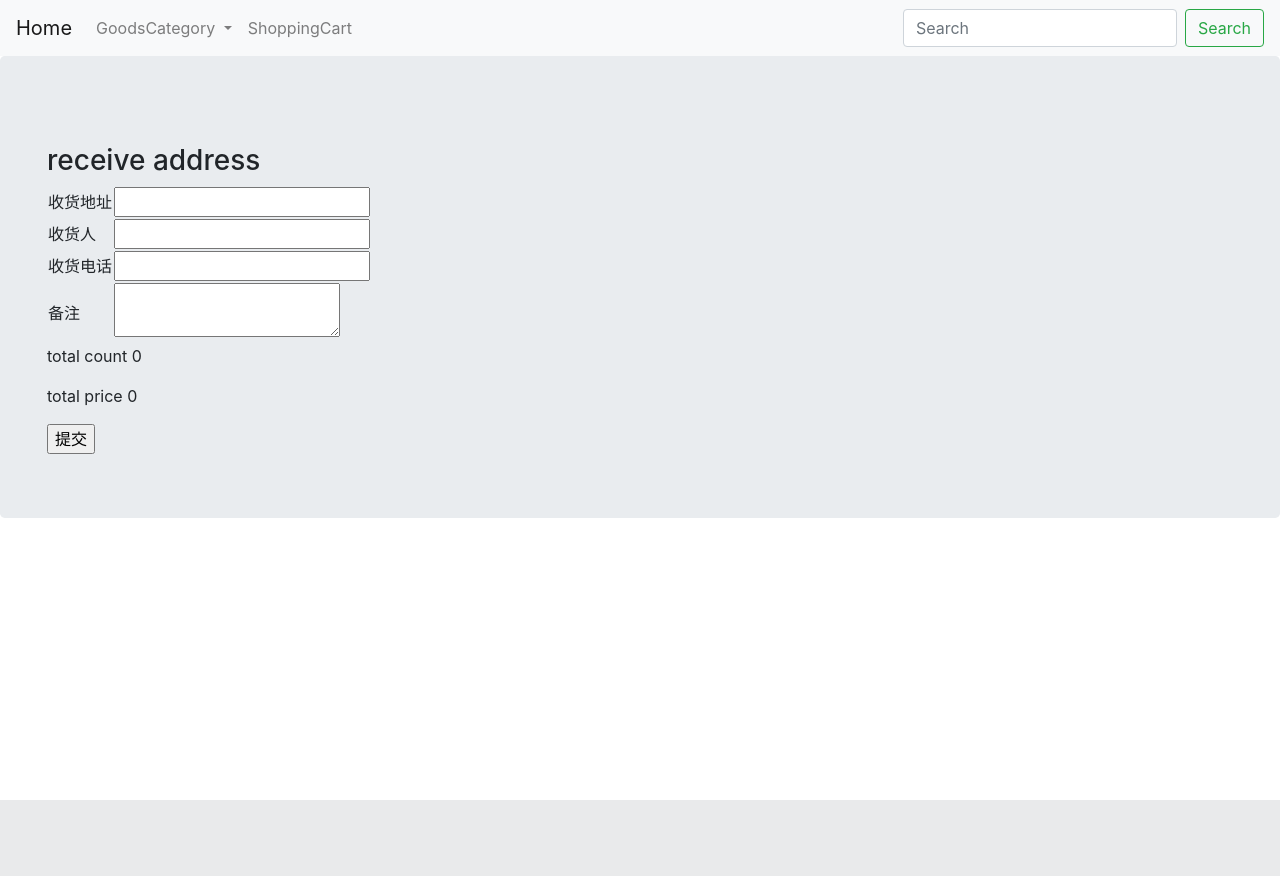
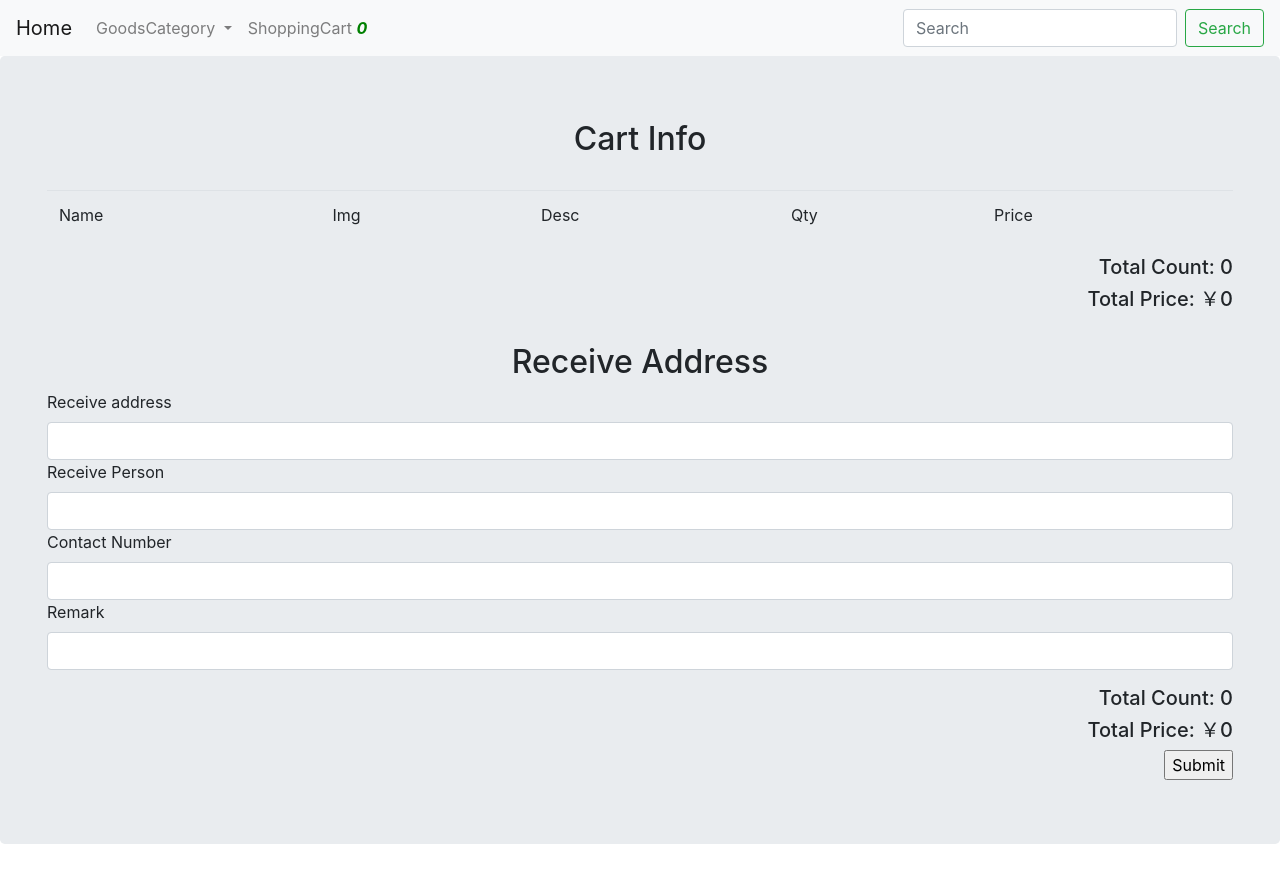
Before and after one commit to yangzongwu/ShopSite, a Django app: page /cart/place_order/ in a window 1280 px wide. Before the commit the page ends 800 px from the top, so only its background shows below. Run offline with Django 3.2, Linux system fonts and the light colour scheme; data that the repository does not hold is empty.

Commit message:
20201111

```diff
--- /dev/null
+++ b/yzwshop/cart/templatetags/cart_number.py
@@ -0,0 +1,15 @@
+from django import template
+
+register = template.Library()
+
+
+@register.inclusion_tag('cart/inclusions/_cartNumber.html', takes_context=True)
+def show_cart_goods_count(context):
+    request = context['request']
+    cart_goods_count = 0
+    for goods_id, goods_num in request.COOKIES.items():
+        if not goods_id.isdigit():
+            continue
+        cart_goods_count += int(goods_num)
+
+    return {'cart_goods_count': cart_goods_count}
--- a/yzwshop/cart/views.py
+++ b/yzwshop/cart/views.py
@@ -118,6 +118,7 @@ def submit_success(request):
     total_num = 0
     for goods in order_goods_list:
         goods_total_money = goods.goods_info.goods_price * goods.goods_num
+        goods.goods_total_money=goods_total_money
         total_money += goods_total_money
         total_num += goods.goods_num
 
--- /dev/null
+++ b/yzwshop/templates/cart/inclusions/_cartNumber.html
@@ -0,0 +1 @@
+{{cart_goods_count}}
--- a/yzwshop/templates/cart/place_order.html
+++ b/yzwshop/templates/cart/place_order.html
@@ -5,42 +5,53 @@
 
 {% block content %}
 
+<h2 align="center">Cart Info</h2><br>
+<table class="table">
+    <thead>
+        <tr>
+            <td scope="col">Name</td>
+            <td scope="col">Img</td>
+            <td scope="col">Desc</td>
+            <td scope="col">Qty</td>
+            <td scope="col">Price</td>
+        </tr>
+    </thead>
+    <tbody>
+        {% for good in cart_goods_list %}
+        <tr>
+            <td><a href="{% url 'goods:goods_detail'%}?id={{good.id}}">{{good.goods_name}}</a></td>
+            <td><a href="{% url 'goods:goods_detail'%}?id={{good.id}}">
+                <img src="/static/images/{{good.goods_img}}.jpg" alt="not exist"></a></td>
+            <td>{{good.goods_desc}}</td>
+            <td>{{good.num}}</td>
+            <td>￥{{good.goods_price}}</td>
+        </tr>
+        {%endfor%}
+    </tbody>
+</table>
+<div align="right">
+    <h5>Total Count: {{cart_goods_count}}</h5>
+    <h5>Total Price:  ￥{{cart_goods_money }}</h5>
+</div>
 <br>
-{% for good in cart_goods_list %}
-<p>name: {{good.goods_name}}, price: {{good.goods_price}} ,Qty : {{good.num}}
-{{good.goods_desc}} <img src="/static/images/{{good.goods_img}}.jpg" alt="not exist">
-    <a href="{% url 'cart:remove_cart'%}?id={{good.id}}">delete</a>
-</p>
-
-{%endfor%}
-
-<h3>receive address</h3>
+<h2 align="center">Receive Address</h2>
 <form action="/cart/submit_order/" method="post">
     {% csrf_token %}
-    <div>
-        <table>
-            <tr>
-                <td>收货地址</td>
-                <td><input type="text" name="addr"></td>
-            </tr>
-            <tr>
-                <td>收货人</td>
-                <td><input type="text" name="recv"></td>
-            </tr>
-            <tr>
-                <td>收货电话</td>
-                <td><input type="text" name="phone"></td>
-            </tr>
-            <tr>
-                <td>备注</td>
-                <td><textarea name="extra"></textarea></td>
-            </tr>
-        </table>
+    <div class="form-group">
+        <label for="addr">Receive address</label>
+        <input type="text" class="form-control" id="addr" name="addr">
+        <label for="recv">Receive Person</label>
+        <input type="text" class="form-control" id="recv" name="recv">
+        <label for="phone">Contact Number</label>
+        <input type="text" class="form-control" id="phone" name="phone">
+        <label for="extra">Remark</label>
+        <input type="textarea" class="form-control" id="extra" name="extra">
     </div>
-    <div>
-        <p>total count {{cart_goods_count}}</p>
-        <p>total price {{cart_goods_money }}</p>
-        <input type="submit" value="提交">
+    <div align="right">
+        <h5>Total Count: {{cart_goods_count}}</h5>
+        <h5>Total Price:  ￥{{cart_goods_money }}</h5>
+        <input type="submit" value="Submit">
     </div>
 </form>
+
 {% endblock content %}
--- a/yzwshop/templates/header.html
+++ b/yzwshop/templates/header.html
@@ -1,4 +1,5 @@
 {% load goods_extras %}
+{% load cart_number %}
 <nav class="navbar navbar-expand-lg navbar-light bg-light">
   <a class="navbar-brand" href="{% url 'goods:index' %}">Home</a>
   <button class="navbar-toggler" type="button" data-toggle="collapse" data-target="#navbarSupportedContent" aria-controls="navbarSupportedContent" aria-expanded="false" aria-label="Toggle navigation">
@@ -13,11 +14,10 @@
         </a>
         <div class="dropdown-menu" aria-labelledby="navbarDropdown">
           {% show_goodsCategory %}
-
         </div>
       </li>
         <li class="nav-item">
-        <a class="nav-link" href="{% url 'cart:show_cart'%}">ShoppingCart</a>
+        <a class="nav-link" href="{% url 'cart:show_cart'%}">ShoppingCart <span style="color:green"><i><b>{% show_cart_goods_count %}</b></i></span></a>
       </li>
     </ul>
     <form class="form-inline my-2 my-lg-0">
```
Also changed, not shown: yzwshop/goods/views.py (+2 -51 lines), yzwshop/templates/cart/cart.html (+32 -11 lines), yzwshop/templates/cart/submit_success.html (+41 -20 lines), yzwshop/templates/goods/detail.html (+6 -10 lines), yzwshop/templates/goods/index.html (+1 -7 lines), yzwshop/templates/goods/list.html (+2 -7 lines), yzwshop/cart/templatetags/__init__.py (added).
